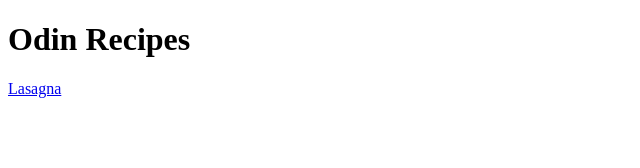
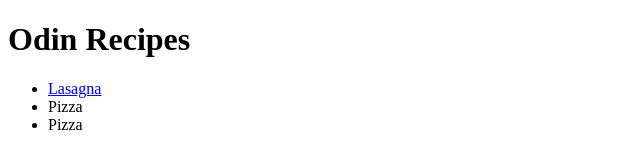
Before and after one commit to mechetenco/odin-recipes, a plain HTML site: page index.html in a window 1280 px wide. Shown: the whole page, without its empty margins (0-640 px from the left). Drawn offline with Linux system fonts and the light colour scheme.

Commit message:
shawarma recipe link added

```diff
--- a/index.html
+++ b/index.html
@@ -10,8 +10,13 @@
 <body>
     <!--heading-->
   <h1>Odin Recipes</h1>
-  <!--link to lasagna recipe-->
-  <a href="recipes/lasagna.html">Lasagna</a>
+  <!--recipe links-->
+  <ul>
+    <li> <a href="recipes/lasagna.html">Lasagna</a></li>
+    <li><a href="recipes/pizza.html"></a>Pizza</li>
+    <li><a href="recipes/shawarma.html"></a>Pizza</li>
+  </ul>
+
 
 </body>
 </html>
```
